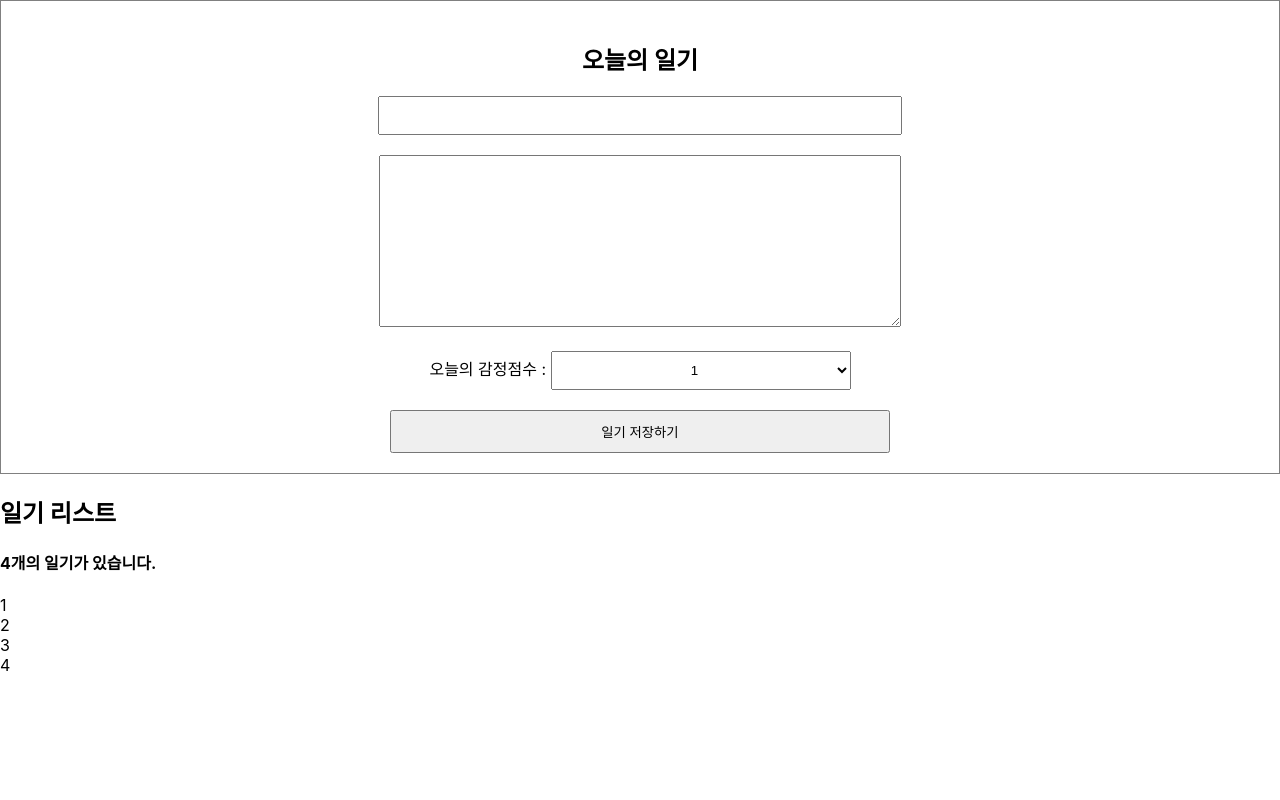
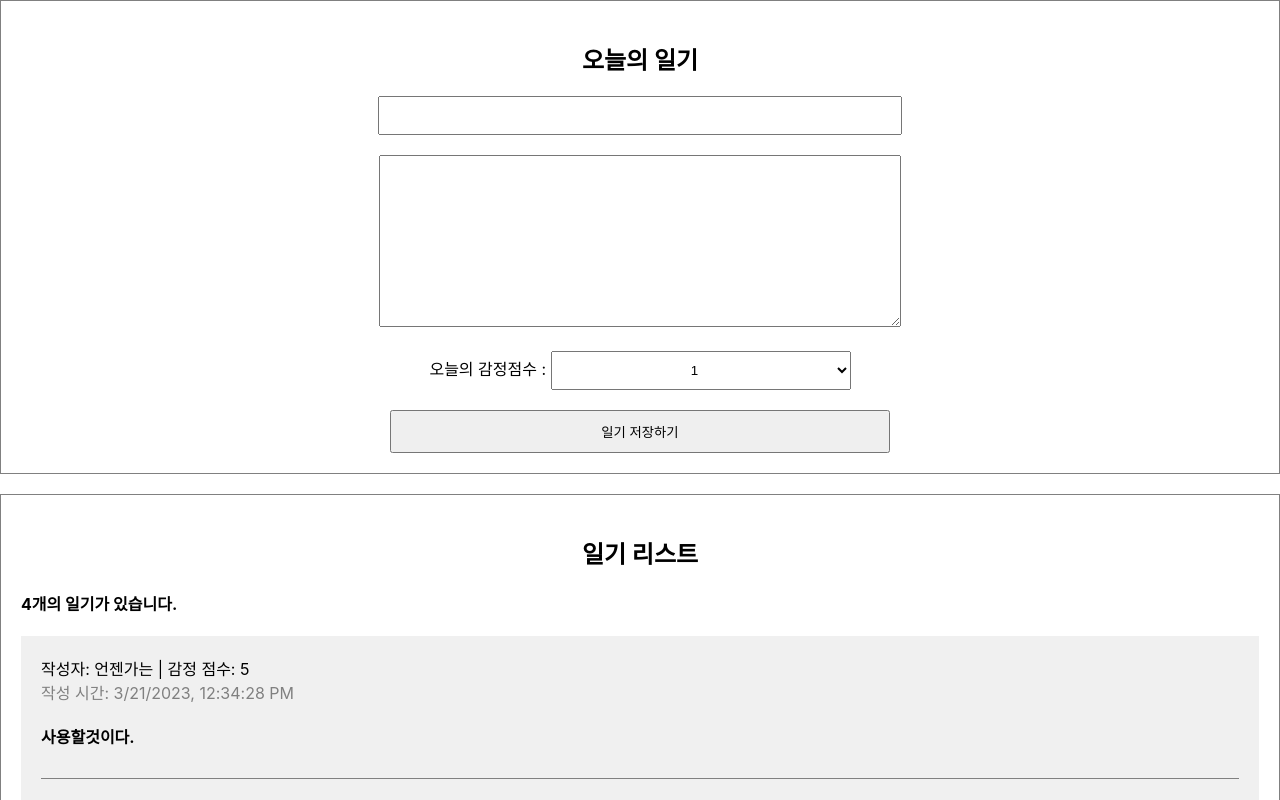
Before and after one commit to Song4025/demo-diary, a React (Create React App) app: page / in a window 1280 px wide. Shown: the top 800 px of the page. Built offline with nearby package versions, Linux system fonts and the light colour scheme; the HTML template or start-up script is replaced by a standard one.

Commit message:
add item component

```diff
--- a/src/App.css
+++ b/src/App.css
@@ -4,7 +4,8 @@
     padding: 20px;
 }
 
-.DiaryEditor input, textarea {
+.DiaryEditor input,
+textarea {
     margin-bottom: 20px;
     width: 500px;
     padding: 10px;
@@ -29,3 +30,46 @@
     padding: 10px;
     cursor: pointer;
 }
+
+/* List  */
+
+.DiaryList {
+    border: 1px solid gray;
+    padding: 20px;
+    margin-top: 20px;
+}
+
+.DiaryList h2 {
+    text-align: center;
+}
+
+/* ITEM */
+
+.DiaryItem {
+    background-color: rgb(240, 240, 240);
+    margin-bottom: 10px;
+    padding: 20px;
+}
+
+.DiaryItem span {
+    margin-right: 10px;
+}
+
+.DiaryItem .info {
+    border-bottom: 1px solid gray;
+    padding-bottom: 10px;
+    margin-bottom: 10px;
+}
+.DiaryItem .date {
+    color: gray;
+}
+
+.DiaryItem .content {
+    margin-bottom: 20px;
+    margin-top: 20px;
+    font-weight: bold;
+}
+
+.DiaryItem textarea {
+    padding: 10px;
+}
--- /dev/null
+++ b/src/DiaryItem.jsx
@@ -0,0 +1,18 @@
+import React from "react";
+
+const DiaryItem = ({ author, content, emotion, created_date, id }) => {
+    return (
+        <div className="DiaryItem">
+            <div className="info">
+                <span>
+                    작성자: {author} | 감정 점수: {emotion}
+                </span>
+                <br />
+                <span className="date">작성 시간: {new Date(created_date).toLocaleString()}</span>
+                <div className="content">{content}</div>
+            </div>
+        </div>
+    );
+};
+
+export default DiaryItem;
--- a/src/DiaryList.js
+++ b/src/DiaryList.js
@@ -1,18 +1,22 @@
-import React from 'react';
+import React from "react";
+import DiaryItem from "./DiaryItem";
 
 const DiaryList = ({ diaryList }) => {
-    console.log("diaryList", diaryList);
     return (
         <div className="DiaryList">
             <h2>일기 리스트</h2>
             <h4>{diaryList.length}개의 일기가 있습니다.</h4>
             <div>
-                {diaryList.map(it => {
-                    return <div key={it.id}>{it.id}</div>
-                })}
+                {diaryList.map((it) => (
+                    <DiaryItem key={it.id} {...it} />
+                ))}
             </div>
         </div>
-    )
-}
+    );
+};
+
+DiaryList.defaultProps = {
+    diaryList: [],
+};
 
 export default DiaryList;
```
Also changed, not shown: src/App.js (+8 -8 lines). Lines whose indentation alone changed are shown as unchanged.
